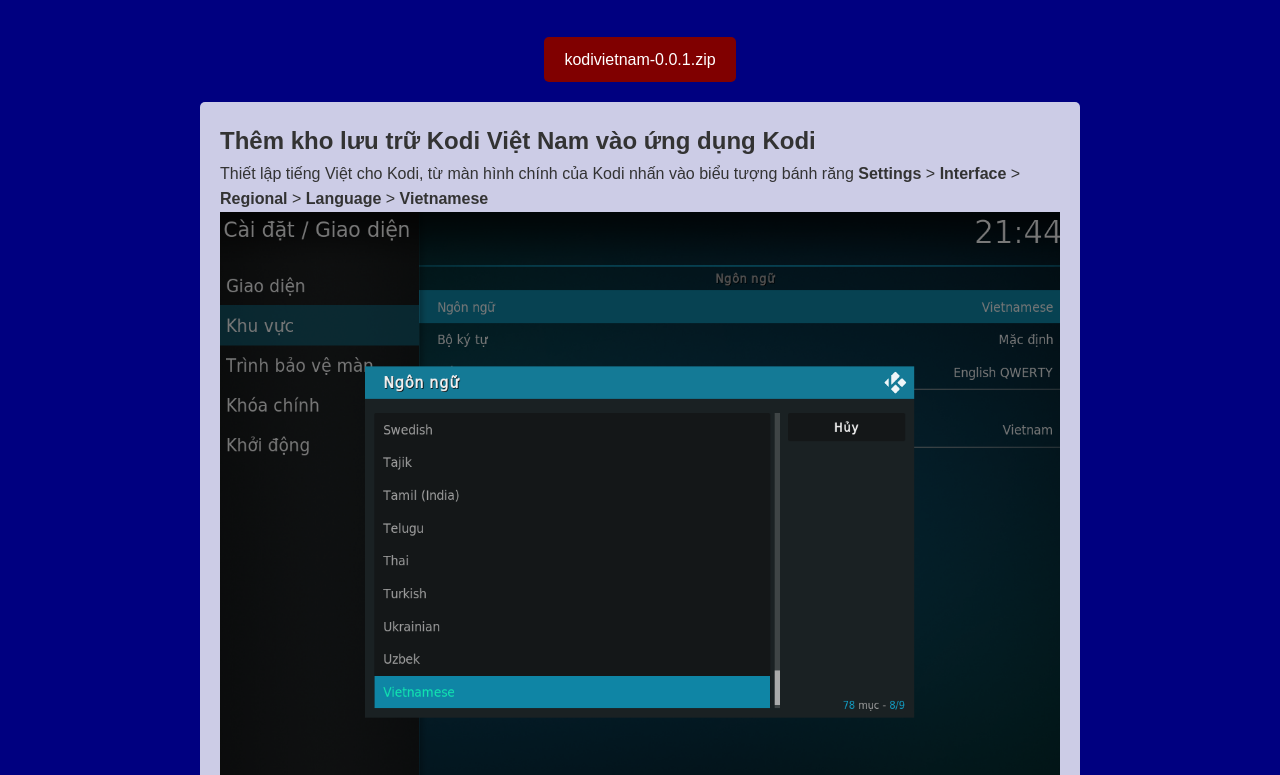
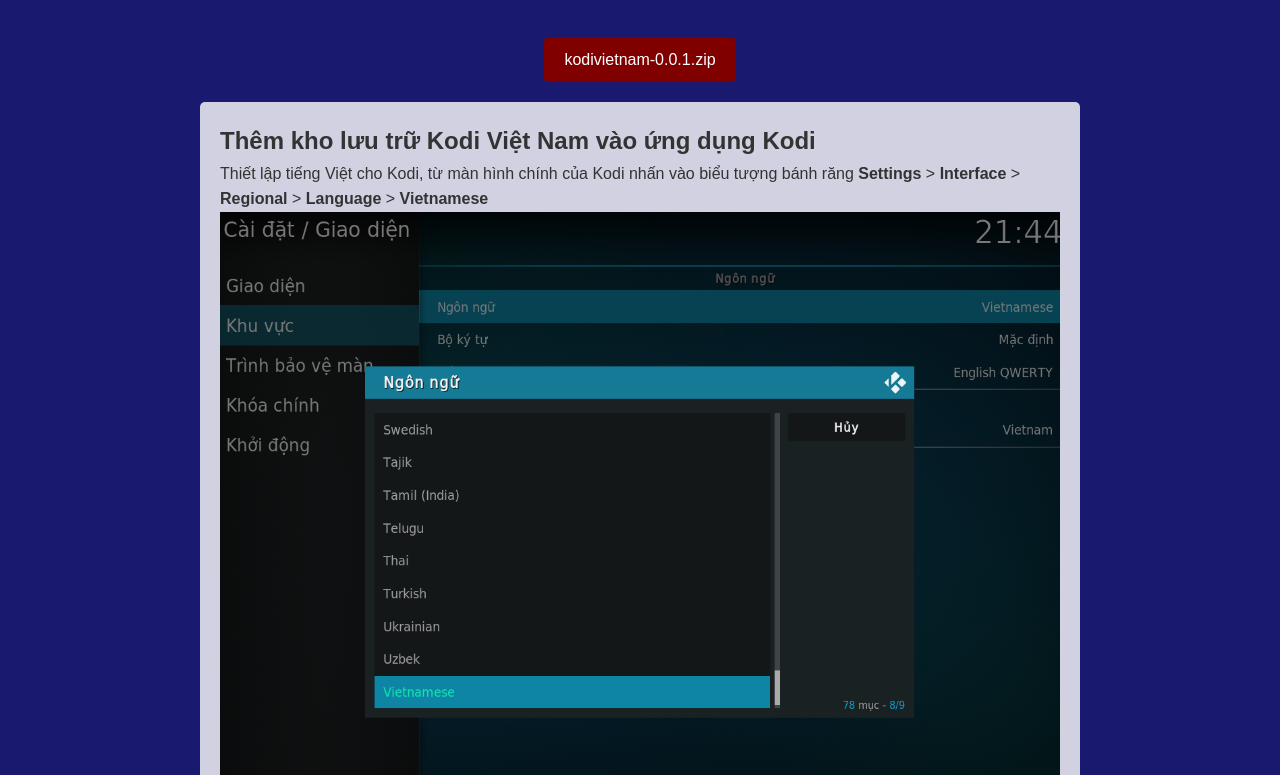
Before and after one commit to kodivietnam/kodivietnam.github.io, a plain HTML site: page index.html in a window 1280 px wide. Shown: the part 418-1193 px from the top of the page. Drawn offline with Linux system fonts and the light colour scheme.

Commit message:
Update StyleSheet.css

```diff
--- a/StyleSheet.css
+++ b/StyleSheet.css
@@ -8,7 +8,7 @@ body {
     font-family: Arial, sans-serif;
     line-height: 1.6;
     color: #333;
-    background-color: navy; /* Lighter accent color */
+    background-color: #191970; /* Lighter accent color */
 }
 
 .container {
```
